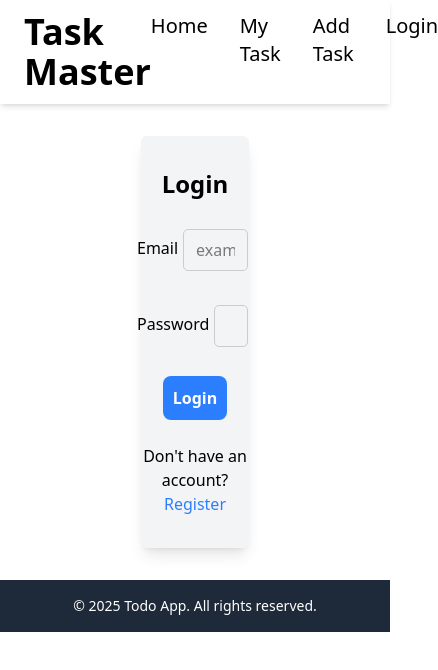
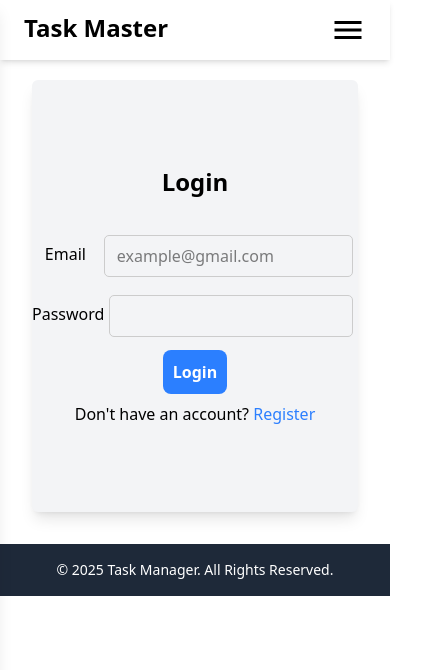
Before and after one commit to SurajCh6613/task-manager, a React (Vite) app in the folder frontend/: page /login in a window 390 px wide. Shown: the top 670 px of the page, 438 px wide, since content can reach past the window. Built offline with nearby package versions, Linux system fonts and the light colour scheme; no server answers.

Commit message:
CSS updated for responsiveness

```diff
--- a/frontend/src/Pages/Addtask.jsx
+++ b/frontend/src/Pages/Addtask.jsx
@@ -24,7 +24,7 @@ const AddTask = () => {
   };
   return (
     <div>
-      <div className="w-full h-full p-4">
+      <div className="w-full pt-12 md:pt-16 h-full p-4">
         <form onSubmit={handleSubmit} className="p-8 shadow-md rounded-md">
           <h2 className="text-4xl mb-4">Add Task</h2>
           <div className="flex mb-4">
--- a/frontend/src/Pages/Dashboard.jsx
+++ b/frontend/src/Pages/Dashboard.jsx
@@ -8,10 +8,10 @@ const Dashboard = () => {
   const { user } = useAuth();
 
   return (
-    <div className="w-full p-8">
+    <div className="w-full p-8 pt-20">
       <div className="p-8 rounded-md shadow-md flex justify-between">
         <div>
-          <h3 className="text-3xl font-semibold mb-4">Welcome, {user.name}</h3>
+          <h3 className="lg:text-3xl md:text-2xl text-xl font-semibold mb-4">Welcome, {user.name}</h3>
           <p className="mb-4 text-gray-500">Email: {user.email}</p>
           <Link className="btn mb-4" to={`/user/edit/${user._id}`}>
             Update Profile
--- a/frontend/src/Pages/EditTask.jsx
+++ b/frontend/src/Pages/EditTask.jsx
@@ -48,7 +48,7 @@ const EditTask = () => {
   };
   return (
     <div>
-      <div className="w-full p-4">
+      <div className="w-full px-4 pt-12 md:pt-16">
         <form onSubmit={handleSubmit} className="p-8 shadow-md rounded-md">
           <h2 className="text-4xl mb-4">Edit Task</h2>
           <div className="flex mb-4">
--- a/frontend/src/Pages/Home.jsx
+++ b/frontend/src/Pages/Home.jsx
@@ -1,17 +1,17 @@
 import React from "react";
 import { Link } from "react-router-dom";
-import homeImage from "../assets/homeImage.jpg";
+import homeImage from "../assets/homeImage.png";
 
 const Home = () => {
   return (
     <>
-      <div className="w-full pt-8 flex md:flex-col-reverse lg:flex-row  gap-2">
+      <div className="w-full pt-8 md:pt-24 lg:pt-34 flex flex-col-reverse md:flex-row  lg:flex-row  gap-2">
         {/* Left Side */}
-        <div className="lg:w-2/3 md:w-full w-full p-3 h-[100%]">
-          <h1 className="text-4xl font-bold text-gray-800 mb-8">
+        <div className="lg:w-2/3  w-full p-3 h-[100%]">
+          <h1 className="lg:text-4xl md:text-3xl text-2xl font-bold text-gray-800 mb-4 md:mb-8">
             Welcome to TaskMaster!
           </h1>
-          <p className="text-2xl pr-4 text-gray-700 mb-8">
+          <p className="md:text-2xl text-xl pr-4 text-gray-700 mb-4 md:mb-8">
             Stay organized and boost your productivity with our simple and
             intuitive To-Do App. Manage your tasks efficiently, set priorities,
             and never miss a deadline again.
@@ -30,7 +30,7 @@ const Home = () => {
           </div>
         </div>
         {/* Right Side */}
-        <div className="p-3 w-full flex items-center justify-center md:w-full lg:w-1/3 h-[100%]">
+        <div className="p-3 w-full flex items-center justify-center lg:w-1/3 h-full">
           <img src={homeImage} alt="Home Image" className="h-[20rem] w-[20rem]" />
         </div>
       </div>
--- a/frontend/src/Pages/Login.jsx
+++ b/frontend/src/Pages/Login.jsx
@@ -62,12 +62,12 @@ const Login = () => {
   }, [user]);
   return (
     <>
-      <section className="h-full w-full flex justify-center items-center p-8">
+      <section className="h-full w-full flex justify-center items-center p-8 pt-20">
         <form
           onSubmit={handleLogin}
-          className="bg-gray-100 w-1/3 text-center rounded-md shadow-lg flex flex-col space-y-6 py-8 justify-center items-center"
+          className="bg-gray-100 w-[24rem] h-[27rem] text-center rounded-md shadow-lg flex flex-col space-y-2 justify-center items-center"
         >
-          <h2 className="text-2xl font-semibold">
+          <h2 className="text-2xl font-semibold mb-8">
             {isLogin ? "Login" : "Register"}
           </h2>
           {!isLogin && (
--- a/frontend/src/Pages/MyTasks.jsx
+++ b/frontend/src/Pages/MyTasks.jsx
@@ -39,7 +39,7 @@ const MyTasks = () => {
   };
   return (
     <div className="w-full p-4">
-      <div className="p-8 shadow-md rounded-md">
+      <div className="p-4 pt-16 md:pt-20 shadow-md rounded-md">
         {loading ? (
           <p className="text-center text-gray-500 text-xl">Loading...</p>
         ) : tasks.length === 0 ? (
@@ -49,7 +49,7 @@ const MyTasks = () => {
             {tasks.map((task, index) => (
               <li
                 key={task._id}
-                className="p-4 rounded hover:scale-105 duration-300 shadow-md"
+                className="p-4 rounded hover:scale-102 duration-300 shadow-md"
               >
                 <h3 className="text-lg font-semibold">{task.title}</h3>
                 <p className="text-sm text-gray-600">{task.description}</p>
@@ -63,7 +63,10 @@ const MyTasks = () => {
                   <Link to={`/task/editTask/${task._id}`}>
                     Edit <FaEdit className="inline h-6 w-6 text-gray-500" />
                   </Link>
-                  <button onClick={() => deleteTask(task._id)}>
+                  <button
+                    onClick={() => deleteTask(task._id)}
+                    className="cursor-pointer"
+                  >
                     Delete{" "}
                     <MdDelete className="inline w-6 h-6 hover:scale-110 duration-200 text-red-500" />
                   </button>
@@ -72,6 +75,10 @@ const MyTasks = () => {
             ))}
           </ul>
         )}
+        <button className="btn mt-4" onClick={() => navigate("/AddTask")}>
+          {" "}
+          {tasks.length === 0 ? "Add Task" : "Add More Task"}
+        </button>
       </div>
     </div>
   );
--- a/frontend/src/Pages/UpdateProfile.jsx
+++ b/frontend/src/Pages/UpdateProfile.jsx
@@ -47,7 +47,7 @@ const UpdateProfile = () => {
   };
 
   return (
-    <div className="w-full p-8">
+    <div className="w-full p-8 pt-12 md:pt-20">
       <div className="p-8 rounded-md shadow-md flex justify-between">
         <div>
           <h3 className="text-3xl font-semibold mb-4">Update Profile</h3>
--- a/frontend/src/components/Footer.jsx
+++ b/frontend/src/components/Footer.jsx
@@ -4,7 +4,7 @@ const Footer = () => {
   return (
     <footer className="w-full bg-gray-800 text-white py-4 text-center mt-auto">
       <p className="text-sm">
-        &copy; {new Date().getFullYear()} Todo App. All rights reserved.
+        &copy; {new Date().getFullYear()} Task Manager. All Rights Reserved.
       </p>
     </footer>
   );
--- a/frontend/src/components/Navbar.jsx
+++ b/frontend/src/components/Navbar.jsx
@@ -1,46 +1,95 @@
-import React, { useEffect } from "react";
+import React, { useEffect, useState } from "react";
 import { Link } from "react-router-dom";
 import { useAuth } from "../context/authContext";
 import Logout from "./Logout";
+import { MdOutlineMenu } from "react-icons/md";
+import { MdOutlineClose } from "react-icons/md";
 
 const Navbar = () => {
+  const [isOpen, setIsOpen] = useState(false);
   const { user } = useAuth();
-  return (
+  const navItems = (
     <>
-      <div className="w-full flex justify-between px-6 py-3  shadow-md">
       <Link to="/">
-          <h1 className="text-4xl font-bold hover:scale-105 duration-300 hover:text-blue-500">
-            Task Master
-          </h1>
-        </Link>
-        <ul className="flex space-x-8 text-xl">
-          <Link to="/">
-            <li className="hover:scale-105 duration-300 hover:text-blue-500">
+        <li
+          className="hover:scale-105 duration-300 hover:text-blue-500"
+          onClick={() => setIsOpen(false)}
+        >
           Home
         </li>
       </Link>
       <Link to="/allTasks">
-            <li className="hover:scale-105 duration-300 hover:text-blue-500">
+        <li
+          className="hover:scale-105 duration-300 hover:text-blue-500"
+          onClick={() => setIsOpen(false)}
+        >
           My Task
         </li>
       </Link>
 
       <Link to="/AddTask">
-            <li className="hover:scale-105 duration-300 hover:text-blue-500">
+        <li
+          className="hover:scale-105 duration-300 hover:text-blue-500"
+          onClick={() => setIsOpen(false)}
+        >
           Add Task
         </li>
       </Link>
       {user && (
         <Link to="/dashboard">
-              <li className="hover:scale-105 duration-300 hover:text-blue-500">
+          <li
+            className="hover:scale-105 duration-300 hover:text-blue-500"
+            onClick={() => setIsOpen(false)}
+          >
             Dashboard
           </li>
         </Link>
       )}
-          <li className="hover:scale-105 duration-300 hover:text-blue-500">
+      <li
+        className="hover:scale-105 duration-300 hover:text-blue-500 pt-0"
+        onClick={() => setIsOpen(false)}
+      >
         {user ? <Logout /> : <Link to="/login">Login</Link>}
       </li>
+    </>
+  );
+
+  const toggleSidebar = () => {
+    setIsOpen(!isOpen);
+  };
+
+  return (
+    <>
+      <div className="w-full flex justify-between px-6 py-3  shadow-md fixed bg-white">
+        <Link to="/">
+          <h1 className="text-2xl md:text-3xl lg:text-4xl font-bold hover:scale-105 duration-300 hover:text-blue-500">
+            Task Master
+          </h1>
+        </Link>
+        <ul className="flex space-x-8 pt-2 text-xl hidden lg:flex">
+          {navItems}
         </ul>
+
+        {/* Mobile navigation */}
+        <button
+          onClick={() => setIsOpen(true)}
+          className="relative  text-4xl top-0 right-0 lg:hidden"
+        >
+          {isOpen ? "" : <MdOutlineMenu />}
+        </button>
+        <div
+          className={`fixed top-0 left-0 w-64 shadow-lg h-full bg-white transform transition-transform duration-300  ${
+            isOpen ? "translate-x-0" : "-translate-x-full"
+          }`}
+        >
+          <button
+            onClick={() => setIsOpen(false)}
+            className="absolute p-4 top-0 right-0 text-2xl"
+          >
+            <MdOutlineClose />
+          </button>
+          <ul className="space-x-8 py-16 px-8">{navItems}</ul>
+        </div>
       </div>
     </>
   );
```
Lines whose indentation alone changed are shown as unchanged.
